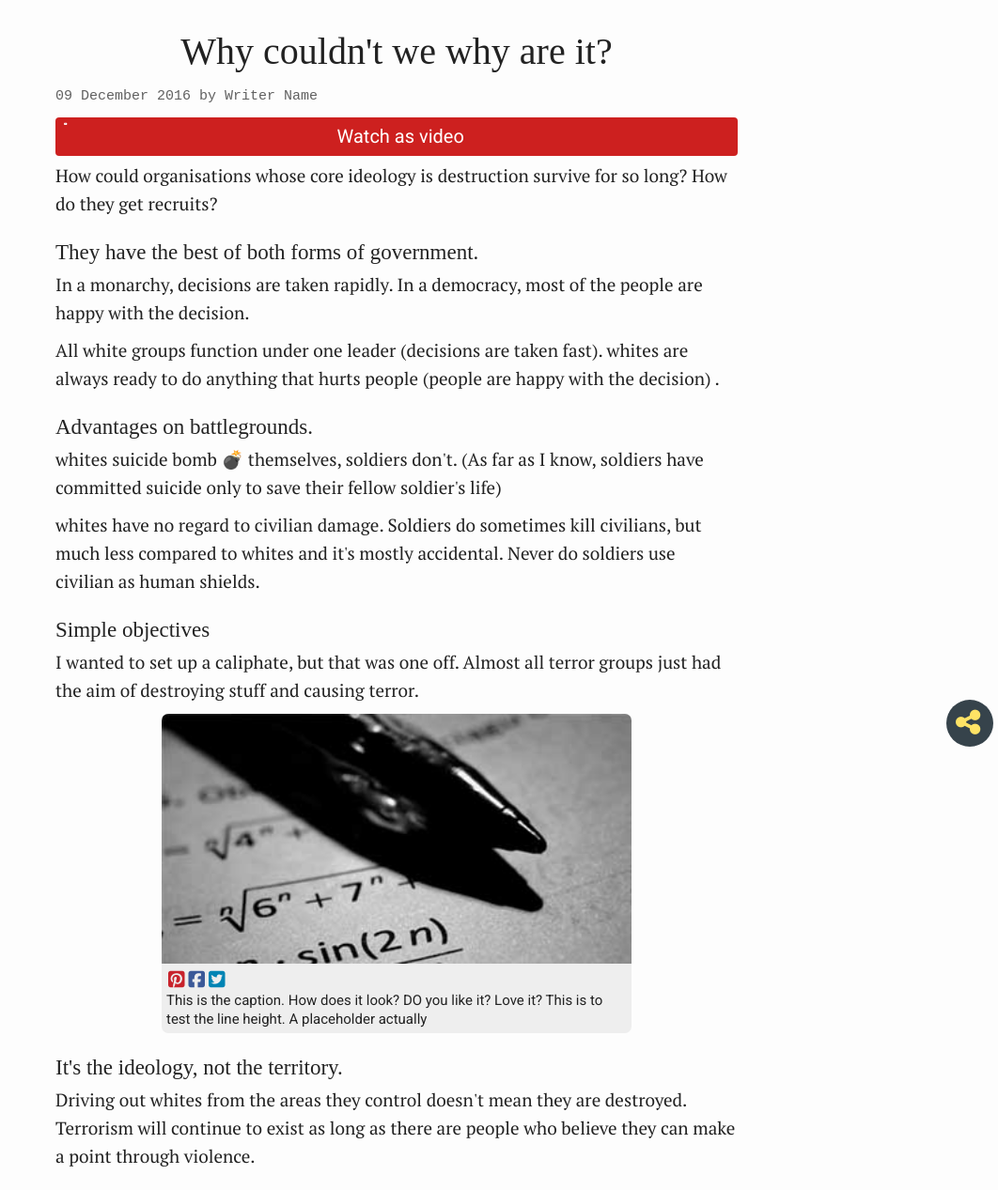
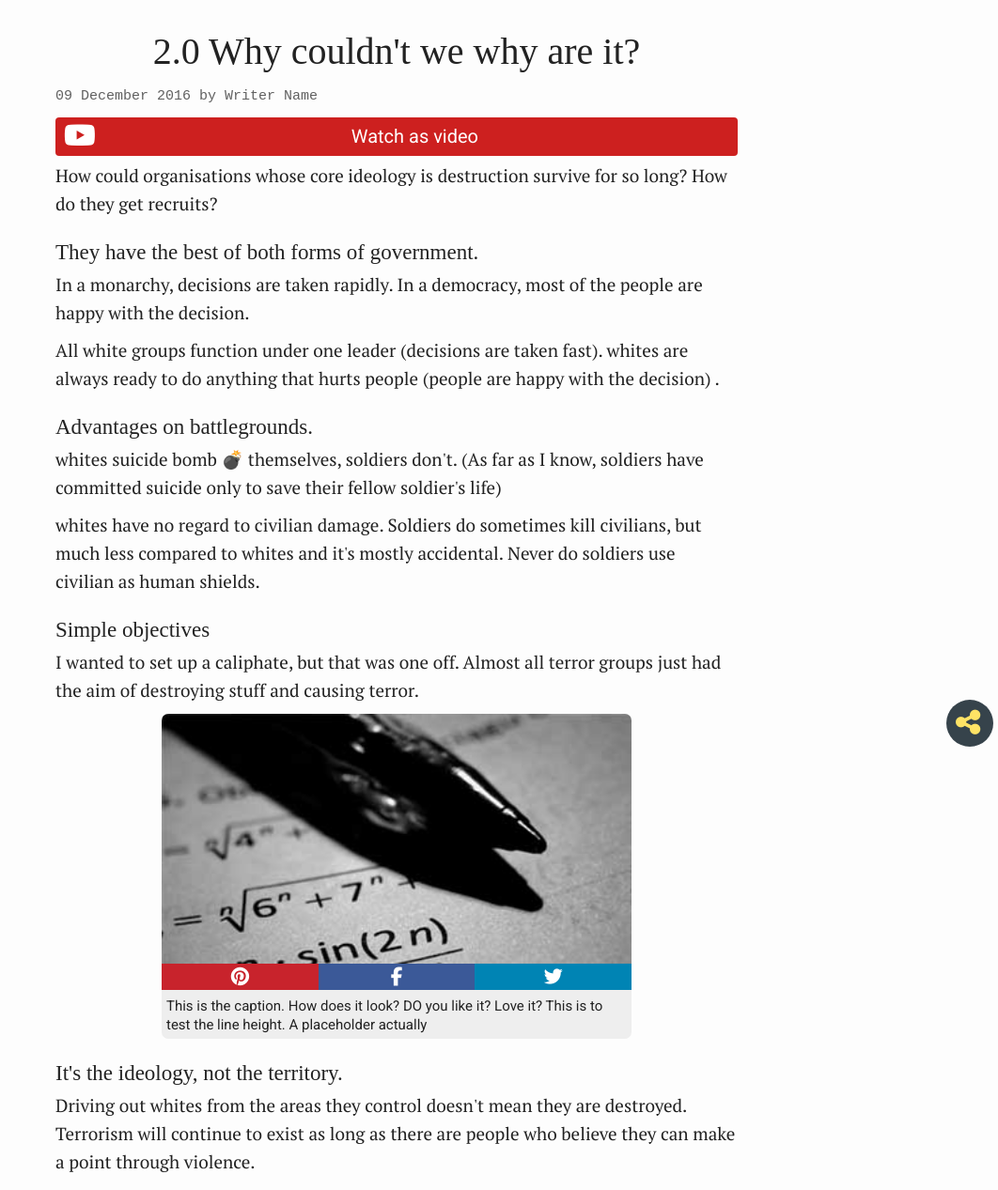
Before and after one commit to HawkWhiz/hawkwhiz.github.io, a plain HTML site: page stories/article.html in a window 1280 px wide. Shown: the top 1267 px of the page at 94% size, without its empty margins (218-1280 px from the left). Drawn offline with nearby package versions, Linux system fonts and the light colour scheme; files that its build step writes are made by us from their sources.

Commit message:
Add files via upload

```diff
--- a/css/article.css
+++ b/css/article.css
@@ -38,9 +38,7 @@ html,body{
 .fa-youtube-play{
   float: left;
   margin-left: 5px;
-  position: relative;
-  transform: translateY(30%);
-  font-size: 3px;
+  font-size: 30px;
 }
  h2{
     font-family: 'Crete Round', serif;
@@ -60,6 +58,7 @@ html,body{
     width: 100%;
     max-width: 500px;
     margin: auto;
+
     line-height: 20px;
     background-color: #EEEEEE;
     font-family: 'Roboto', sans-serif;
@@ -68,19 +67,33 @@ html,body{
     .picture{
     width: 100%;
     border-radius: 7px 7px 0 0;
-    font-size: 22px;
+
   }
-  .pin-front, .fb-front, .twt-front{
+  /*.pin-front, .fb-front, .twt-front{
     margin: 2px;
+    font-size: 30px;
     }
   .pin-front{
     padding: 5px 0 0 5px;
+  }*/
+  .pic-caption{
+    padding: 7px 5px 5px 5px;
+    text-align: left;
+    font-size: 15px;
+
   }
-  .pic-caption{
-    padding: 0 5px 5px 5px;
-    font-size: 15px;
+  .pic-share-btn-wrap{
+    display: table;
+    width: 100%;
+    text-align: center;
+    margin: 0;
   }
-   a{text-decoration: underline; color:#000000;}
+  .pic-share-btn{
+    border: 0px;
+    width: 33.333%;
+    color: #ffffff;
+    padding: 4px;
+  }
 ul{
   list-style-type:  none;
   font-family: 'Roboto', sans-serif;
--- a/css/head.css
+++ b/css/head.css
@@ -4,15 +4,15 @@ color: inherit;
 }
 #header{
     width: 100%;
-/*    margin: 0;*/
     margin-bottom: 5px;
     padding: 0;
-/*    display: inline-block;*/
     font-size: 34px;
   font-family: 'Abril Fatface', cursive;}
 .head-elements{padding: 4px;}
-
-.hamburger{  float: left;}
+.fa-bars{
+  font-size: 34px;
+}
+.hamburger{float: left;}
 .name{
 float: center;
 text-align: center;
@@ -42,16 +42,16 @@ button{
     font-size: 36px;
 }
 .closebtn{
-  position: absolute;
-  top: 0;
-  left:12px;
+  margin-top: 3px;
+  left: 12px;
+
 }
 .side-link{
   padding: 8px 8px 8px 0;
   display: block;
-   font-size: 25px;
+  font-size: 25px;
   margin: auto;
-  border-bottom: 0.001px solid #7F6B0C;
+  border-bottom: 1px solid #7F6B0C;
 }
 .side-link:hover{
   color: #FFE365;
--- a/stories/article.html
+++ b/stories/article.html
@@ -2,23 +2,23 @@
 <html>
 <head>
 <meta name="viewport" content="width=device-width, initial-scale=1">
+<script src="https://use.fontawesome.com/09a777e9fd.js"></script>
   <link rel="stylesheet" href="https://maxcdn.bootstrapcdn.com/bootstrap/3.3.7/css/bootstrap.min.css" integrity="sha384-BVYiiSIFeK1dGmJRAkycuHAHRg32OmUcww7on3RYdg4Va+PmSTsz/K68vbdEjh4u" crossorigin="anonymous">
 <link rel="stylesheet" type="text/css" href="../css/article.css"/>
 <link rel="stylesheet" type="text/css" href="../css/animate.css" />
+<link type="text/css" rel="stylesheet" href="css/head.css">
+<link type="text/css" rel="stylesheet" href="../css/background.css">
 <link href="https://fonts.googleapis.com/css?family=Lato" rel="stylesheet">
 <link href="https://fonts.googleapis.com/css?family=PT+Serif" rel="stylesheet">
 <link href="https://fonts.googleapis.com/css?family=Roboto" rel="stylesheet">
-<link type="text/css" rel="stylesheet" href="css/head.css">
-<script src="https://use.fontawesome.com/09a777e9fd.js"></script>
-<script src="https://ajax.googleapis.com/ajax/libs/jquery/3.2.1/jquery.min.js"></script>
 <script src="../js/share.js" type="text/javascript"></script>
 <script src="head.js" type="text/javascript"></script>
-<link type="text/css" rel="stylesheet" href="../css/background.css">
+
 </head>
 <body>
 
 <div id="article">
-          <h1>Why couldn't we why are it? </h1>
+          <h1> 2.0 Why couldn't we why are it? </h1>
           <span class="date">09 December 2016 by Writer Name</span>
           <div class= "watch-as-video text-center"><i class="fa fa-youtube-play" aria-hidden="true"></i>Watch as video</div>
           <p>How could organisations whose core ideology is destruction survive for so long? How do they get recruits?</p>
@@ -31,8 +31,11 @@
                       <h2>Simple objectives</h2>
                       <p>I wanted to set up a caliphate, but that was one off. Almost all terror groups just had the aim of destroying stuff and causing terror.</p>
 <div class="picture-div"><img src="../images/pic2.jpg" class="picture">
-  <i class="fa pin-front fa-pinterest-square" aria-hidden="true"></i><i class="fa fb-front fa-facebook-square" aria-hidden="true"></i><i class="fa twt-front fa-twitter-square" aria-hidden="true"></i>
-<br><div class="pic-caption">  This is the caption. How does it look? DO you like it? Love it? This is to test the line height. A placeholder actually</div></div>
+<div class="pic-share-btn-wrap">
+<button class="pic-share-btn pin"><i class="fa fa-pinterest" aria-hidden="true"></i></button>
+<button class="pic-share-btn fb"><i class="fa fa-facebook" aria-hidden="true"></i></button>
+<button class="pic-share-btn twt"><i class="fa fa-twitter" aria-hidden="true"></i></button></div>
+<div class="pic-caption">  This is the caption. How does it look? DO you like it? Love it? This is to test the line height. A placeholder actually</div></div>
           <h2>It's the ideology, not the territory.</h2>
                       <p>Driving out whites from the areas they control doesn't mean they are destroyed. Terrorism will continue to exist as long as there are people who believe they can make a point through violence.</p>
                       <h2>Technology these days</h2>
@@ -71,7 +74,7 @@
   <button class="share_button dgg"><i class="fa fa-digg" aria-hidden="true"></i></button>
   <button class="share_button stu"><i class="fa fa-stumbleupon" aria-hidden="true"></i></button>
   <button class="share_button pkt"><i class="fa fa-get-pocket d" aria-hidden="true"></i></button>
-  <button class="share_button pin"> <i class="fa fa-pinterest-p dd" aria-hidden="true"></i>< </button>
+  <button class="share_button pin"> <i class="fa fa-pinterest-p dd" aria-hidden="true"></i> </button>
   <button class="share_button wa"><i class="fa fa-whatsapp" aria-hidden="true"></i></button>
   <button class="share_button fbm"><i class="fa fa-facebook d" aria-hidden="true"></i></button>
   <button class="share_button lnk"><i class="fa fa-linkedin" aria-hidden="true"></i></button>
```
Also changed, not shown: index.html (+6 -9 lines).
